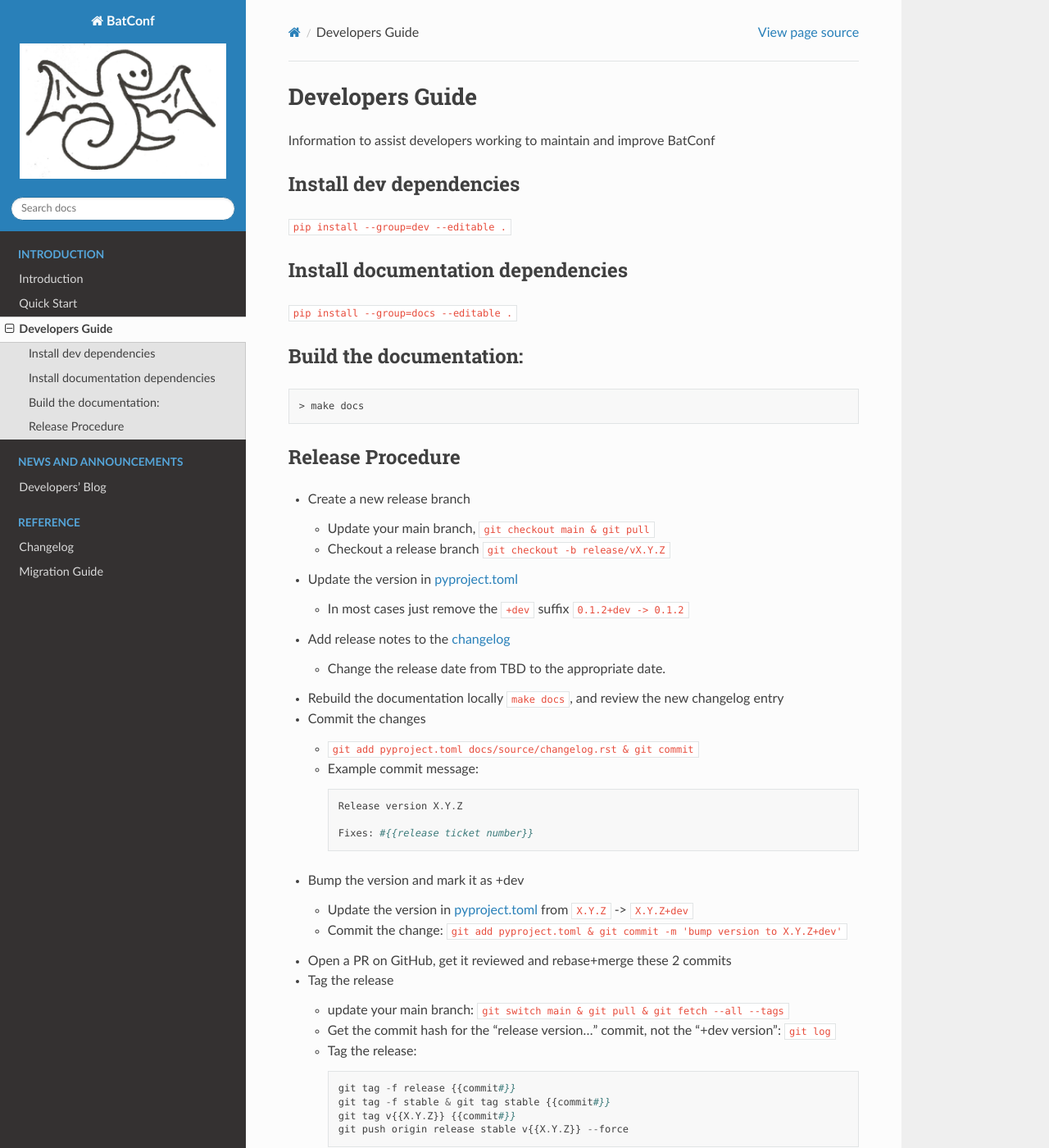
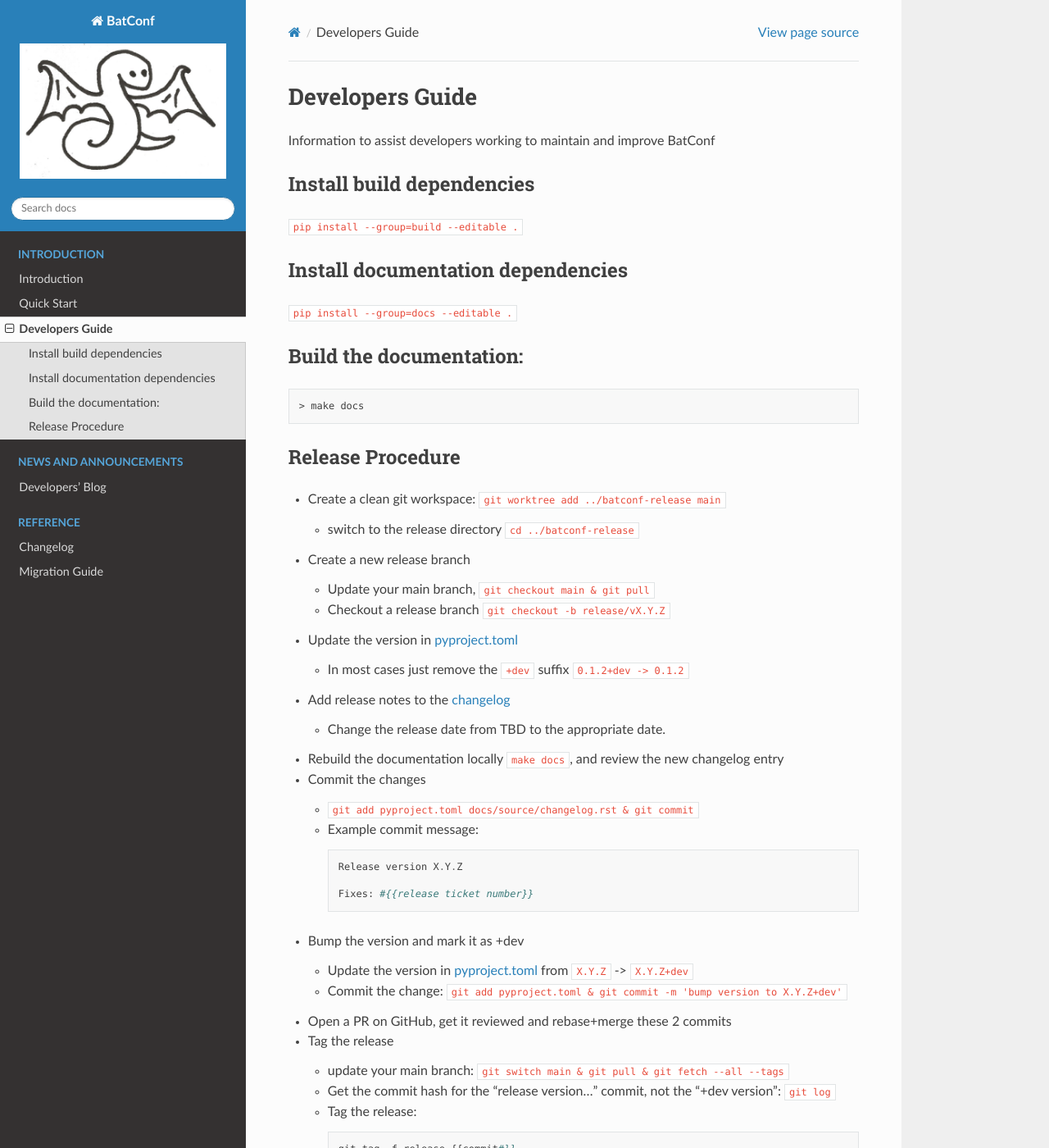
Before and after one commit to lundybernard/batconf, a Sphinx documentation site: the page built from docs/source/devguide.md, in a window 1280 px wide and 1400 px high. Shown: the whole window at 82% size. Built offline with Sphinx 7.4.7 and the Read the Docs theme 3.1.0, drawn with Linux system fonts in a browser that asks for light colours; pages that are not in the unit, such as notebooks, are missing from menus; some of the changed text lies outside the part shown.

Commit message:
update devguide for Hatch + Twine build

```diff
--- a/docs/source/devguide.md
+++ b/docs/source/devguide.md
@@ -9,8 +9,8 @@
 # Developers Guide
 Information to assist developers working to maintain and improve BatConf
 
-## Install dev dependencies
-`pip install --group=dev --editable .`
+## Install build dependencies
+`pip install --group=build --editable .`
 
 ## Install documentation dependencies
 `pip install --group=docs --editable .`
@@ -23,6 +23,8 @@ Information to assist developers working to maintain and improve BatConf
 
 
 ## Release Procedure
+* Create a clean git workspace: `git worktree add ../batconf-release main`
+  * switch to the release directory `cd ../batconf-release`
 * Create a new release branch
   * Update your main branch, `git checkout main & git pull`
   * Checkout a release branch `git checkout -b release/vX.Y.Z`
```
Also changed, not shown: other parts of docs/source/devguide.md (+3 -3 lines).
